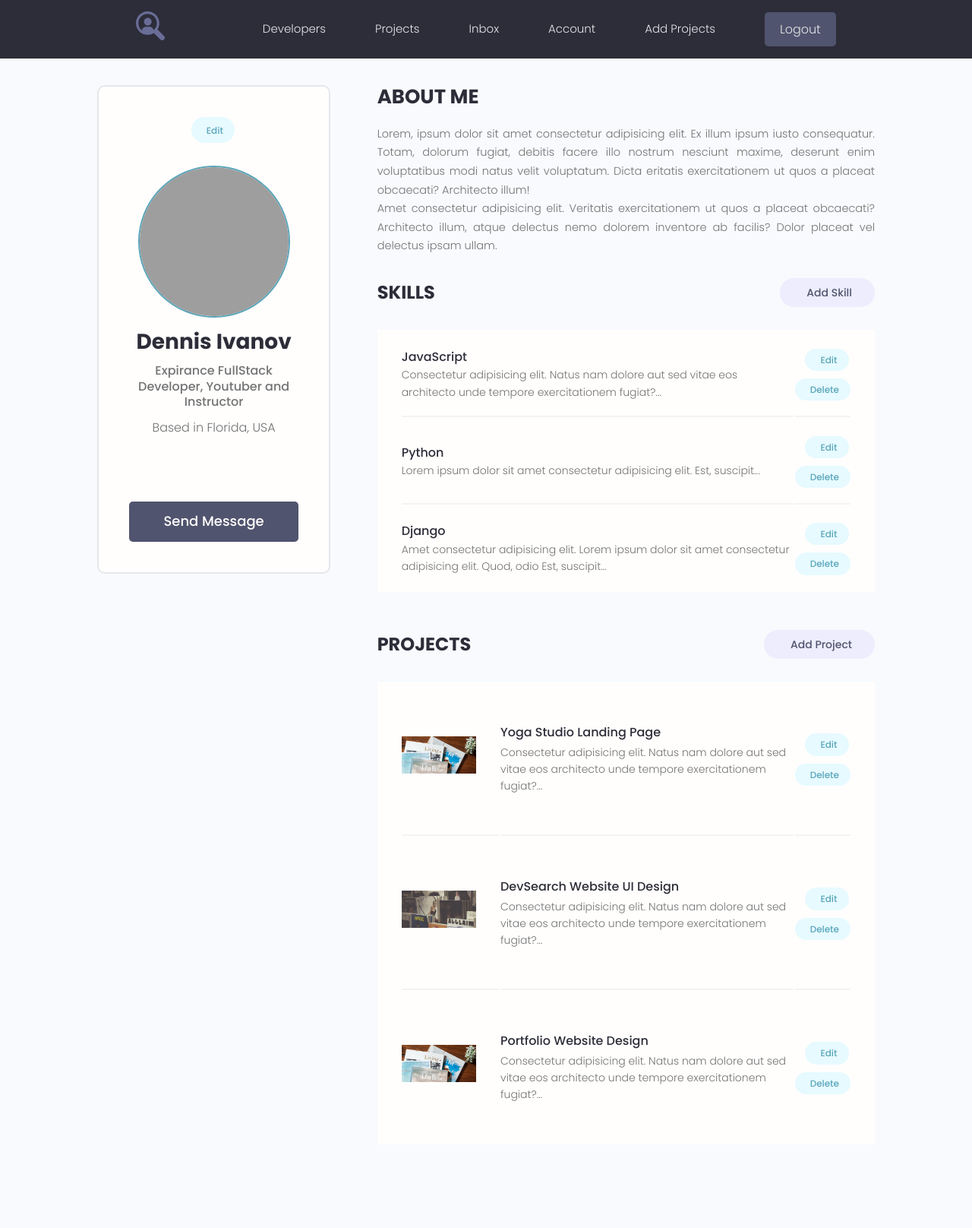
After one commit to Artur23041989/myrepositori, a Django app: page /account/ in a window 1280 px wide. The commit adds this page. Shown: the whole page at 76% size. Run offline with Django 4.2, Linux system fonts and the light colour scheme; a user stored in the database is signed in; data comes from the database, SQL or seed files in the repository; both versions use the stored data as it was after the commit; some libraries are stand-ins or nearby versions; grey boxes are pictures that could not be loaded.

Commit message:
new comit

```diff
--- a/fourth/devsearch/projects/templates/projects/navbar.html
+++ b/fourth/devsearch/projects/templates/projects/navbar.html
@@ -15,10 +15,12 @@
                 <li class="header__menuItem"><a href="{% url 'profiles' %}">Developers</a></li>
                 <li class="header__menuItem"><a href="{% url 'projects' %}">Projects</a></li>
                 <li class="header__menuItem"><a href="">Inbox</a></li>
-                <li class="header__menuItem"><a href="">Account</a></li>
+
 
 
                 {% if request.user.is_authenticated %}
+
+                <li class="header__menuItem"><a href="{% url 'account' %}">Account</a></li>
                 <li class="header__menuItem"><a href="{% url 'create_project' %}">Add Projects</a></li>
                 <li class="header__menuItem"><a href="{% url 'logout' %}" class="btn btn--sub">Logout</a></li>
                 {% else %}
--- /dev/null
+++ b/fourth/devsearch/users/templates/users/account.html
@@ -0,0 +1,160 @@
+{% extends 'projects/base.html' %}
+{% block content %}
+{% load static %}
+
+  <!-- Main Section -->
+  <main class="settingsPage profile my-md">
+    <div class="container">
+      <div class="layout">
+        <div class="column column--1of3">
+          <div class="card text-center">
+            <div class="card__body dev">
+              <a class="tag tag--pill tag--main settings__btn" href="#"><i class="im im-edit"></i> Edit</a>
+              <img class="avatar avatar--xl dev__avatar" src="https://cdn3.f-cdn.com/ppic/169688634/logo/31832328/TFShO/profile_logo_FRDII_f978363b19597b5407760b96786f00fb.png" />
+              <h2 class="dev__name">Dennis Ivanov</h2>
+              <p class="dev__title">Expirance FullStack Developer, Youtuber and Instructor</p>
+              <p class="dev__location">Based in Florida, USA</p>
+              <ul class="dev__social">
+                <li>
+                  <a title="Github" href="#" target="_blank"><i class="im im-github"></i></a>
+                </li>
+                <li>
+                  <a title="Stackoverflow" href="#" target="_blank"><i class="im im-stackoverflow"></i></a>
+                </li>
+                <li>
+                  <a title="Twitter" href="#" target="_blank"><i class="im im-twitter"></i></a>
+                </li>
+                <li>
+                  <a title="LinkedIn" href="#" target="_blank"><i class="im im-linkedin"></i></a>
+                </li>
+                <li>
+                  <a title="Personal Website" href="#" target="_blank"><i class="im im-globe"></i></a>
+                </li>
+              </ul>
+              <a href="#" class="btn btn--sub btn--lg">Send Message </a>
+            </div>
+          </div>
+        </div>
+        <div class="column column--2of3">
+          <div class="devInfo">
+            <h3 class="devInfo__title">About Me</h3>
+            <p class="devInfo__about">
+              Lorem, ipsum dolor sit amet consectetur adipisicing elit. Ex illum ipsum iusto consequatur. Totam,
+              dolorum fugiat, debitis facere illo nostrum nesciunt maxime, deserunt enim voluptatibus modi natus velit
+              voluptatum. Dicta eritatis exercitationem ut quos a placeat obcaecati? Architecto illum!
+              <br />
+              Amet consectetur adipisicing elit. Veritatis exercitationem ut quos a placeat obcaecati? Architecto
+              illum, atque delectus nemo dolorem inventore ab facilis? Dolor placeat vel delectus ipsam ullam.
+            </p>
+          </div>
+          <div class="settings">
+            <h3 class="settings__title">Skills</h3>
+            <a class="tag tag--pill tag--sub settings__btn tag--lg" href="#"><i class="im im-plus"></i> Add Skill</a>
+          </div>
+
+          <table class="settings__table">
+            <tr>
+              <td class="settings__tableInfo">
+                <h4>JavaScript</h4>
+                <p>
+                  Consectetur adipisicing elit. Natus nam dolore aut sed vitae eos architecto unde tempore
+                  exercitationem fugiat?...
+                </p>
+              </td>
+              <td class="settings__tableActions">
+                <a class="tag tag--pill tag--main settings__btn" href="#"><i class="im im-edit"></i> Edit</a>
+                <a class="tag tag--pill tag--main settings__btn" href="#"><i class="im im-x-mark-circle-o"></i>
+                  Delete</a>
+              </td>
+            </tr>
+            <tr>
+              <td class="settings__tableInfo">
+                <h4>Python</h4>
+                <p>Lorem ipsum dolor sit amet consectetur adipisicing elit. Est, suscipit...</p>
+              </td>
+              <td class="settings__tableActions">
+                <a class="tag tag--pill tag--main settings__btn" href="#"><i class="im im-edit"></i> Edit</a>
+                <a class="tag tag--pill tag--main settings__btn" href="#"><i class="im im-x-mark-circle-o"></i>
+                  Delete</a>
+              </td>
+            </tr>
+            <tr>
+              <td class="settings__tableInfo">
+                <h4>Django</h4>
+                <p>
+                  Amet consectetur adipisicing elit. Lorem ipsum dolor sit amet consectetur adipisicing elit. Quod,
+                  odio Est, suscipit...
+                </p>
+              </td>
+              <td class="settings__tableActions">
+                <a class="tag tag--pill tag--main settings__btn" href="#"><i class="im im-edit"></i> Edit</a>
+                <a class="tag tag--pill tag--main settings__btn" href="#"><i class="im im-x-mark-circle-o"></i>
+                  Delete</a>
+              </td>
+            </tr>
+          </table>
+
+          <div class="settings">
+            <h3 class="settings__title">Projects</h3>
+            <a class="tag tag--pill tag--sub settings__btn tag--lg" href="#"><i class="im im-plus"></i> Add Project</a>
+          </div>
+
+          <table class="settings__table">
+            <tr>
+              <td class="settings__thumbnail">
+                <a href="single-project.html"><img src="images/project-a.png" alt="Project Thumbnail" /></a>
+              </td>
+              <td class="settings__tableInfo">
+                <a href="single-project.html">Yoga Studio Landing Page</a>
+                <p>
+                  Consectetur adipisicing elit. Natus nam dolore aut sed vitae eos architecto unde tempore
+                  exercitationem fugiat?...
+                </p>
+              </td>
+              <td class="settings__tableActions">
+                <a class="tag tag--pill tag--main settings__btn" href="#"><i class="im im-edit"></i> Edit</a>
+                <a class="tag tag--pill tag--main settings__btn" href="#"><i class="im im-x-mark-circle-o"></i>
+                  Delete</a>
+              </td>
+            </tr>
+            <tr>
+              <td class="settings__thumbnail">
+                <a href="single-project.html"><img src="images/project-b.png" alt="Project Thumbnail" /></a>
+              </td>
+              <td class="settings__tableInfo">
+                <a href="single-project.html">DevSearch Website UI Design</a>
+                <p>
+                  Consectetur adipisicing elit. Natus nam dolore aut sed vitae eos architecto unde tempore
+                  exercitationem fugiat?...
+                </p>
+              </td>
+              <td class="settings__tableActions">
+                <a class="tag tag--pill tag--main settings__btn" href="#"><i class="im im-edit"></i> Edit</a>
+                <a class="tag tag--pill tag--main settings__btn" href="#"><i class="im im-x-mark-circle-o"></i>
+                  Delete</a>
+              </td>
+            </tr>
+            <tr>
+              <td class="settings__thumbnail">
+                <a href="single-project.html"><img src="images/project-a.png" alt="Project Thumbnail" /></a>
+              </td>
+              <td class="settings__tableInfo">
+                <a href="single-project.html">Portfolio Website Design</a>
+                <p>
+                  Consectetur adipisicing elit. Natus nam dolore aut sed vitae eos architecto unde tempore
+                  exercitationem fugiat?...
+                </p>
+              </td>
+              <td class="settings__tableActions">
+                <a class="tag tag--pill tag--main settings__btn" href="#"><i class="im im-edit"></i> Edit</a>
+                <a class="tag tag--pill tag--main settings__btn" href="#"><i class="im im-x-mark-circle-o"></i>
+                  Delete</a>
+              </td>
+            </tr>
+          </table>
+        </div>
+      </div>
+    </div>
+  </main>
+
+{% endblock %}
--- a/fourth/devsearch/users/urls.py
+++ b/fourth/devsearch/users/urls.py
@@ -4,7 +4,10 @@ from . import views
 urlpatterns = [
     path("", views.profiles, name="profiles"),
     path("profile/<str:pk>/", views.user_profile, name="user_profile"),
+    path("account/", views.user_account, name="account"),
+
     path("login", views.login_user, name="login"),
     path("logout", views.logout_user, name="logout"),
+    path("register", views.register_user, name="register"),
 
 ]
--- a/fourth/devsearch/users/views.py
+++ b/fourth/devsearch/users/views.py
@@ -4,6 +4,9 @@ from django.contrib.auth import login, logout, authenticate
 from django.contrib.auth.models import User
 from django.core.exceptions import ObjectDoesNotExist
 from django.contrib import messages
+from django.contrib.auth.decorators import login_required
+from django.contrib.auth.forms import UserCreationForm
+from .forms import CustomUserCreationForm
 
 
 # Create your views here.
@@ -29,6 +32,7 @@ def user_profile(request, pk):
     }
 
     return render(request, 'users/profile.html', context)
+
 
 def login_user(request):
     if request.user.is_authenticated:
@@ -57,3 +61,42 @@ def logout_user(request):
     logout(request)
     messages.error(request, "User was logout")
     return redirect('login')
+
+def register_user(request):
+    page = 'register'
+    form = CustomUserCreationForm(request.POST)
+
+    if request.method == 'POST':
+        form = CustomUserCreationForm(request.POST)
+        if form.is_valid():
+            user = form.save(commit=False)
+            user.username = user.username.lower()
+            user.save()
+
+            messages.success(request, 'User account was created!')
+            login(request, user)
+            return redirect('profiles')
+        else:
+            messages.error(request, "Error registration")
+
+
+    context = {
+        'page': page,
+        'form': form
+    }
+
+    return render(request, 'users/login_register.html', context)
+
+@login_required(login_url='login')
+def user_account(request):
+    prof = request.user.profile
+    skills = prof.skill_set.all()
+    project = prof.project_set.all()
+
+    context = {
+        'profile': prof,
+        'skills': skills,
+        'projects': project
+    }
+
+    return render(request, 'users/account.html', context)
```
Also changed, not shown: fourth/devsearch/projects/forms.py (+4 -4 lines), fourth/devsearch/users/forms.py (added, +14 -0 lines), fourth/devsearch/users/templates/users/login_register.html (+88 -6 lines), fourth/devsearch/db.sqlite3.
